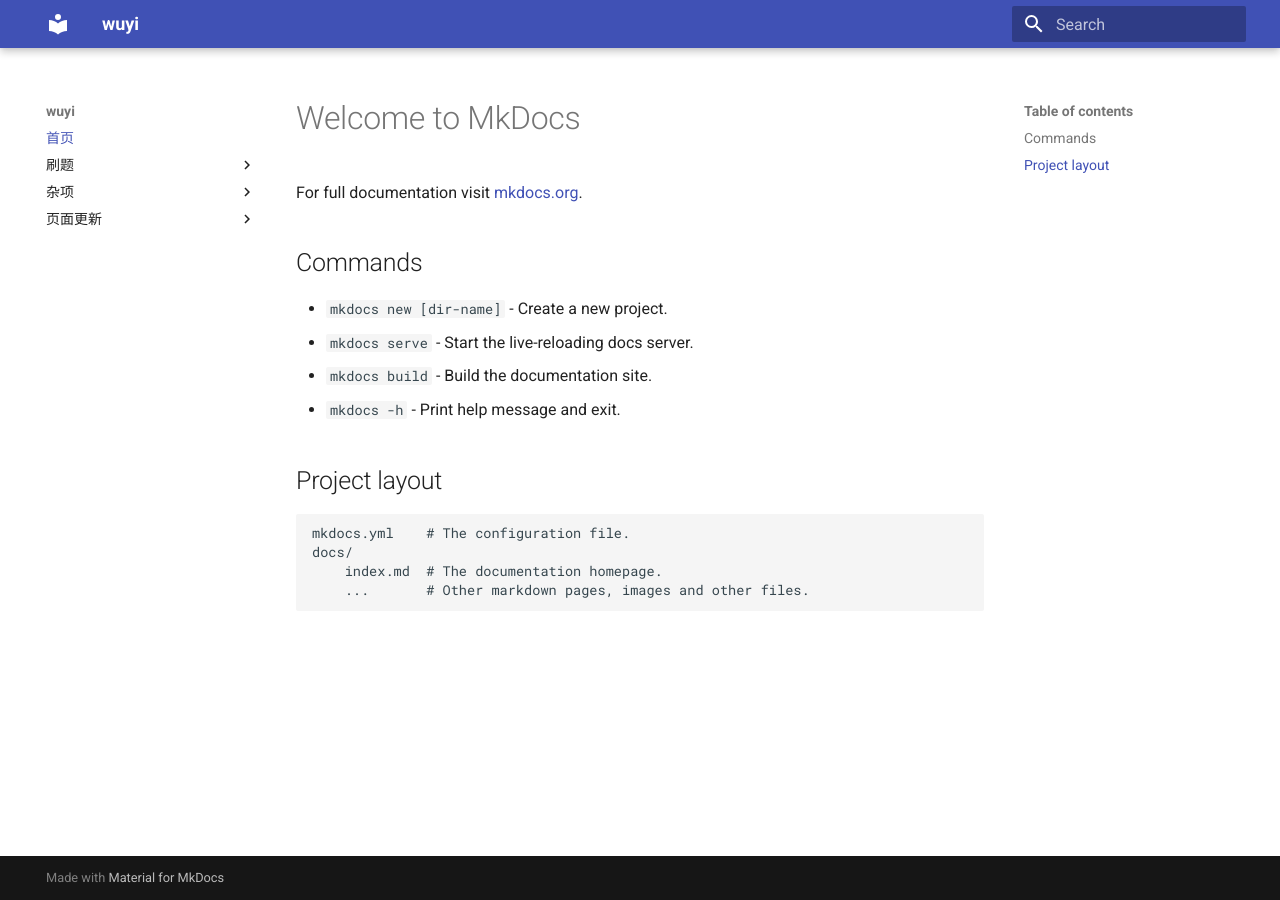
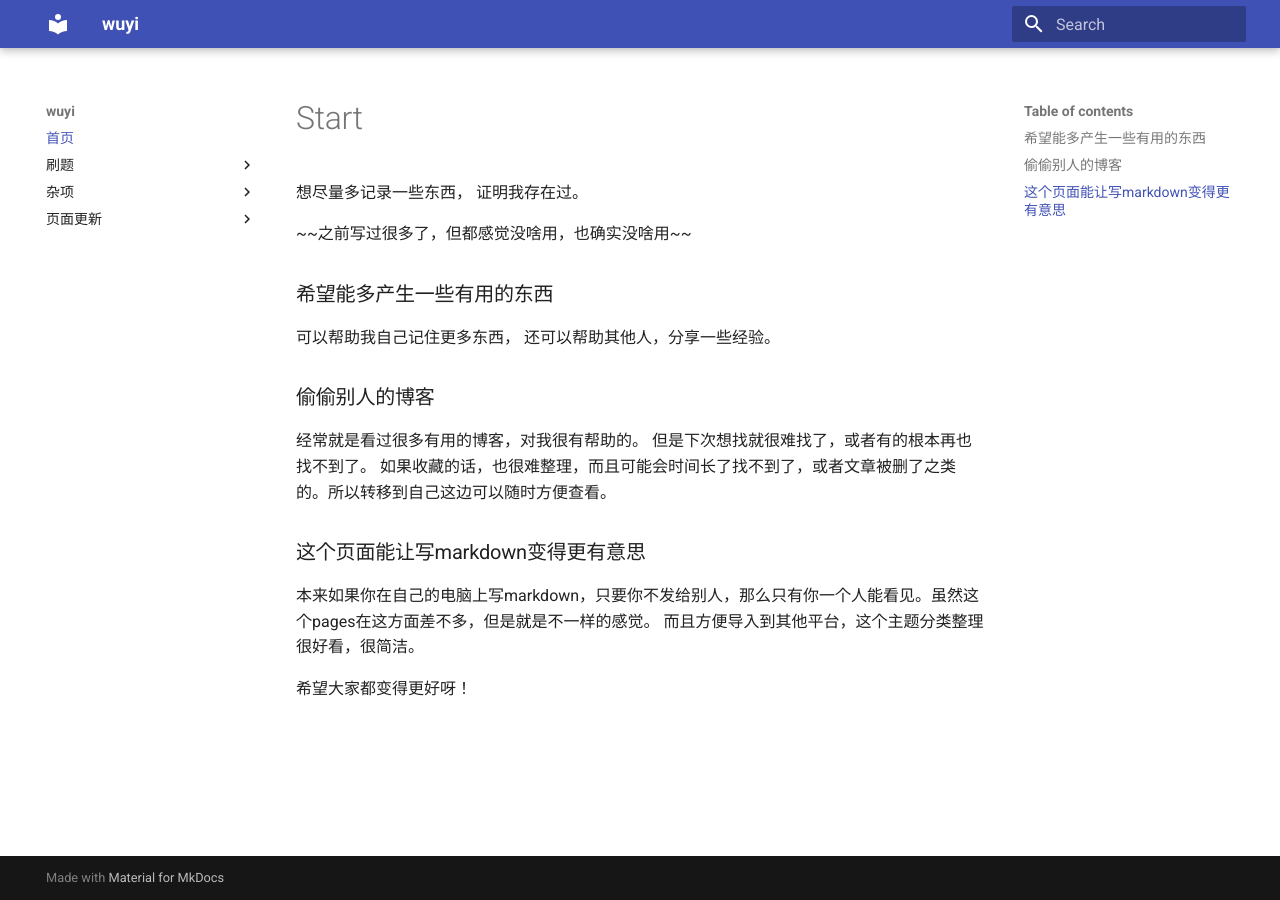
Before and after one commit to sakdiDSDSDF/sakdiDSDSDF, an MkDocs documentation site: the page built from docs/index.md, in a window 1280 px wide. Built offline with MkDocs 1.6.1 and Material for MkDocs 9.7.7, drawn with Linux system fonts in a browser that asks for light colours.

Commit message:
edit homepage

```diff
--- a/docs/index.md
+++ b/docs/index.md
@@ -1,17 +1,23 @@
-# Welcome to MkDocs
+# Start
 
-For full documentation visit [mkdocs.org](https://www.mkdocs.org).
+想尽量多记录一些东西，
+证明我存在过。
 
-## Commands
+~~之前写过很多了，但都感觉没啥用，也确实没啥用~~
 
-* `mkdocs new [dir-name]` - Create a new project.
-* `mkdocs serve` - Start the live-reloading docs server.
-* `mkdocs build` - Build the documentation site.
-* `mkdocs -h` - Print help message and exit.
+### 希望能多产生一些有用的东西
 
-## Project layout
+可以帮助我自己记住更多东西，
+还可以帮助其他人，分享一些经验。
 
-    mkdocs.yml    # The configuration file.
-    docs/
-        index.md  # The documentation homepage.
-        ...       # Other markdown pages, images and other files.
+### 偷偷别人的博客
+
+经常就是看过很多有用的博客，对我很有帮助的。
+但是下次想找就很难找了，或者有的根本再也找不到了。
+如果收藏的话，也很难整理，而且可能会时间长了找不到了，或者文章被删了之类的。所以转移到自己这边可以随时方便查看。
+
+### 这个页面能让写markdown变得更有意思
+本来如果你在自己的电脑上写markdown，只要你不发给别人，那么只有你一个人能看见。虽然这个pages在这方面差不多，但是就是不一样的感觉。
+而且方便导入到其他平台，这个主题分类整理很好看，很简洁。
+
+希望大家都变得更好呀！
```
